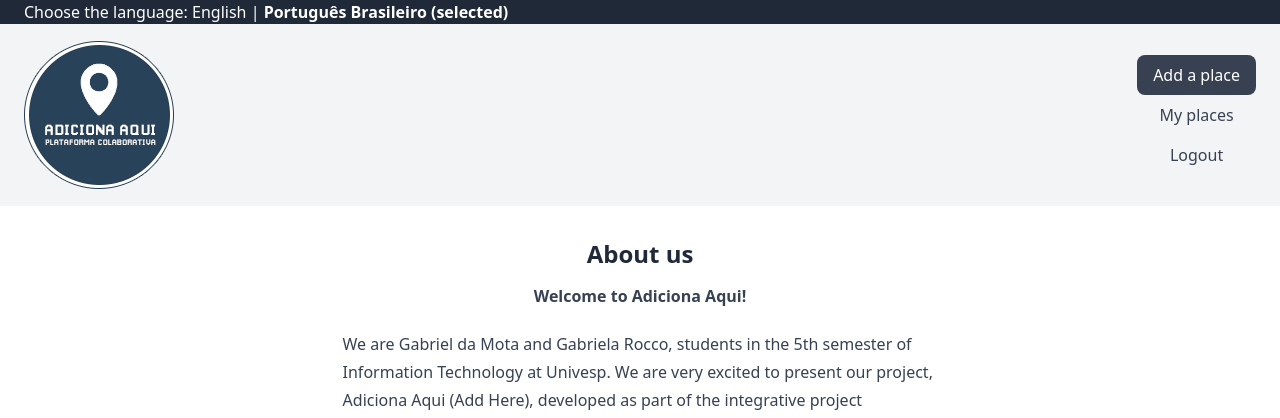
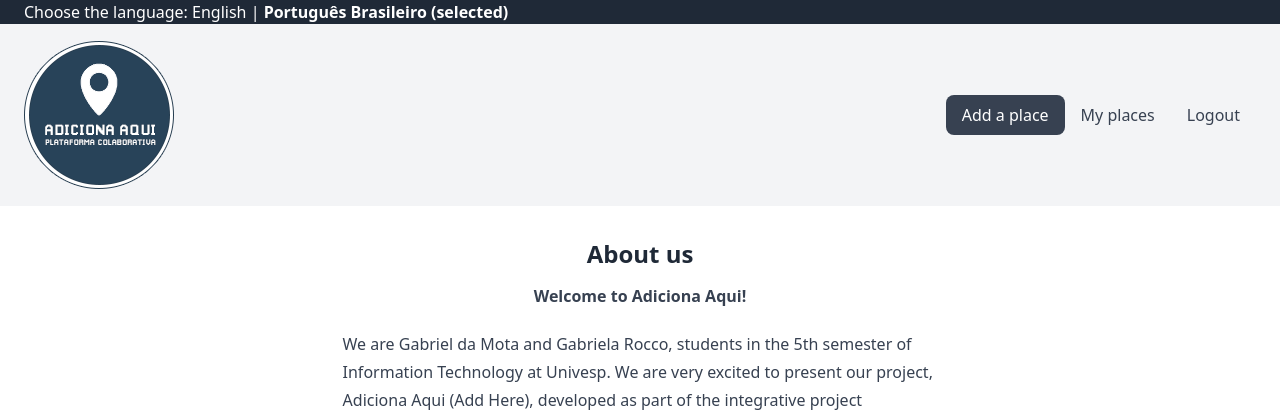
Before and after one commit to gabrielmotaa/adiciona-aqui, a Django app: page /about-us/ in a window 1280 px wide. Shown: the top 418 px of the page. Run offline with Django 4.2, Linux system fonts and the light colour scheme; the visitor is signed in with stand-in values (Sample User, id 1).

Commit message:
Correção de layout

```diff
--- a/templates/partials/header.html
+++ b/templates/partials/header.html
@@ -23,7 +23,7 @@
     <nav class="py-4 px-6 bg-gray-100 ">
         <div class="container md:flex md:justify-between md:items-center mx-auto">
             <a href="{% url 'home' %}"><img class="mx-auto" src="{% static 'img/logo.png' %}" alt="{% trans 'Adiciona Aqui Logo' %}"/></a>
-            <div class="py-4 md:py-0 flex items-center {% if user.is_authenticated %}flex-col{% else %}justify-between{% endif %}">
+            <div class="py-4 md:py-0 flex items-center {% if user.is_authenticated %}flex-col md:flex-row{% else %}justify-between{% endif %}">
                 {% if user.is_authenticated %}
                     <a href="{% url 'place_create' %}" class="bg-gray-700 hover:bg-gray-800 focus:ring-4 focus:outline-none focus:ring-gray-300 font-medium px-4 py-2 rounded-lg text-white">{% trans "Add a place" %}</a>
                     <a href="{% url 'place_list' %}" class="focus:ring-4 focus:outline-none focus:ring-gray-300 font-medium px-4 py-2 rounded-lg text-gray-700">{% trans "My places" %}</a>
```
